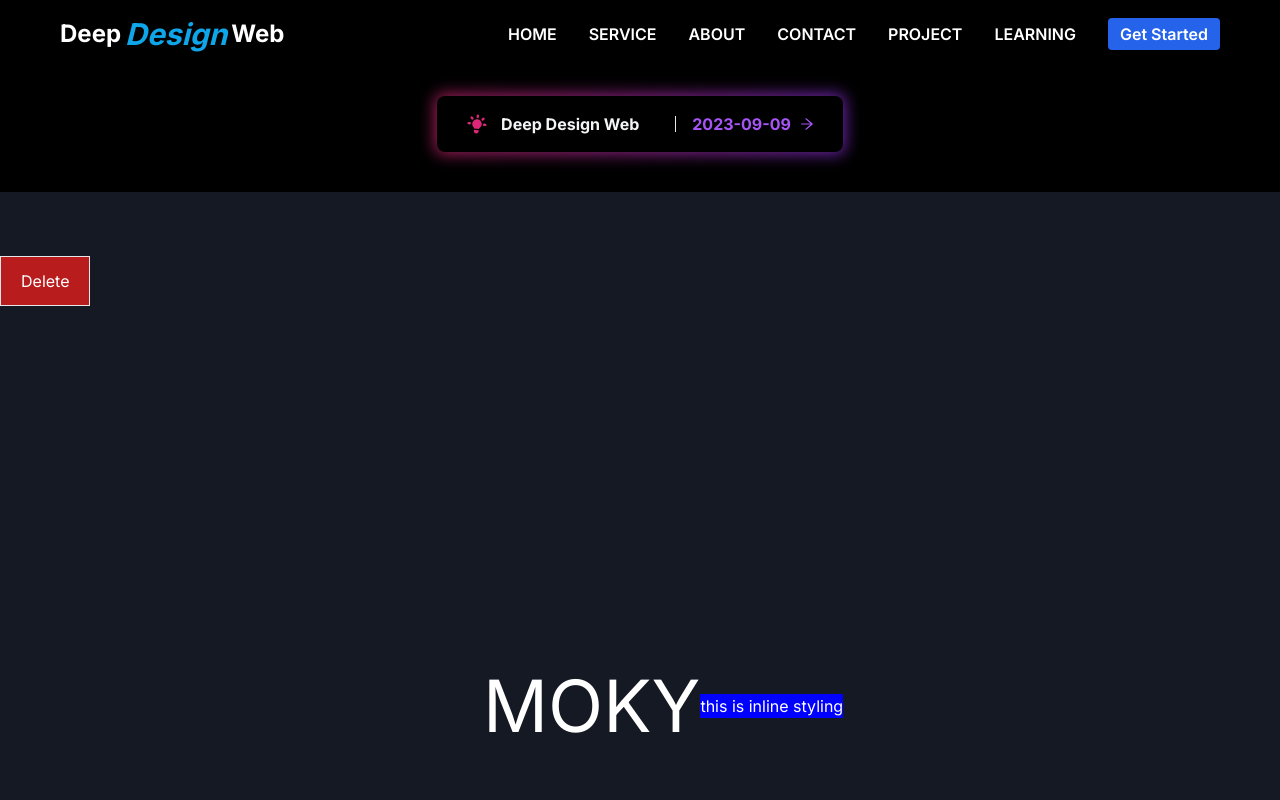
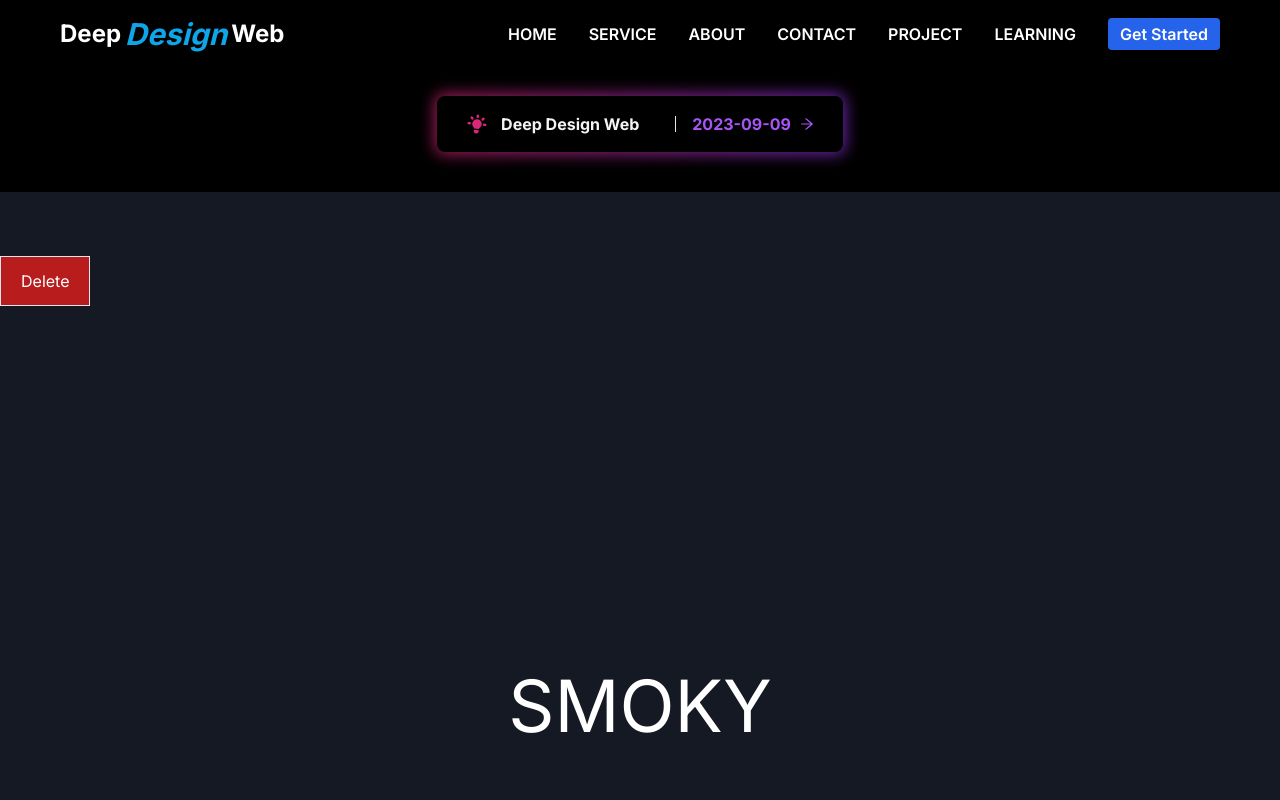
Before and after one commit to erDeep64930/UI-UX-NextJs, a Next.js app: page / in a window 1280 px wide. Shown: the top 800 px of the page. Built offline with nearby package versions, Linux system fonts and the light colour scheme.

Commit message:
smoky effect has been implemented successfully

```diff
--- a/components/SmokyText.jsx
+++ b/components/SmokyText.jsx
@@ -1,26 +1,18 @@
 import React from 'react'
 
 const SmokyText = () => {
-    const myStyle ={
-        transitionProperty: 'transform',
-        transitionDuration: '1s',
-        transitionTimingFunction: 'ease-in-out',
-        transitionDelay: '1s',
-        backgroundColor:"blue",
 
-
-    }
     return (
 
         <div className='h-screen w-full flex items-center justify-center '>
-            <ul className='text-7xl flex '>
-                <li className='rotate-45 transform translate-y-[200px]  hover:opacity-0 hover:blur-xl ' >S</li>
+            <ul className='text-7xl flex hover:[&>*]:rotate-45 hover:[&>*]:transform hover:[&>*]:blur-sm  hover:[&>*]:-translate-y-[100px] hover:[&>*]:duration-500 hover:[&>*]:transition-all hover:[&>*]:opacity-0 odd:hover:[&>*]:duration-600'>
+                <li className=''>S</li>
                 <li className=''>M</li>
                 <li className=''>O</li>
                 <li className=''>K</li>
                 <li className=''>Y</li>
             </ul>
-            <h1 style={myStyle}>this is inline styling</h1>
+
         </div>
     )
 }
```
